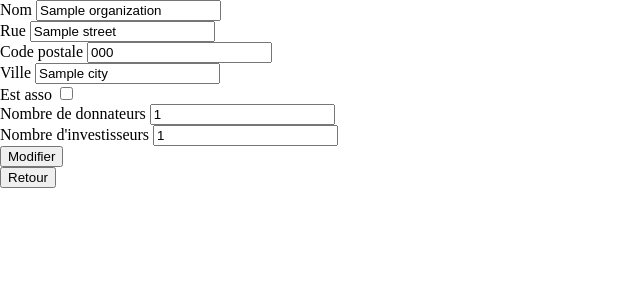
After one commit to LamsaLL/projet-php, a PHP site: template View/modifyOrganization.php in a window 1280 px wide. The commit adds this page. Shown: the top 300 px of the page, without its empty margins (0-640 px from the left). Run offline with PHP 8.4, Linux system fonts and the light colour scheme; the template is opened without the code that fills it: most values are stand-ins (such as "Sample title", 1, 10 or a date in 2020).

Commit message:
Add, Delete & Modifier Activities and Organizations

```diff
--- a/Model/Managers/PDOManager.php
+++ b/Model/Managers/PDOManager.php
@@ -205,4 +205,10 @@ abstract class PDOManager
      * @return PDOStatement
      */
     public abstract function delete(int $id) : PDOStatement;
+
+    /**
+     * @param Entity $e
+     * @return PDOStatement
+     */
+    public abstract function update(Entity $e) : PDOStatement;
 }
--- /dev/null
+++ b/View/modifyOrganization.php
@@ -0,0 +1,42 @@
+<!DOCTYPE html>
+<html lang="fr">
+
+<head>
+    <meta charset="UTF-8">
+    <title><?= $title ?></title>
+    <link rel="stylesheet" href="style/style.css" />
+</head>
+
+<body>
+<form action="index.php?action=addOrganization" method="post">
+    <?php
+    if (isset($organization)) { ?>
+        <label for="name">Nom</label>
+        <input required type="text" name="name" value="<?=$organization->getName()?>"></br>
+
+        <label for="street">Rue</label>
+        <input required type="text" name="street" value="<?=$organization->getStreet()?>"></br>
+
+        <label for="postalCode">Code postale</label>
+        <input required type="text" maxlength="5" name="postalCode" value="<?=$organization->getPostalCode()?>"></br>
+
+        <label for="city">Ville</label>
+        <input required type="text" name="city" value="<?=$organization->getCity()?>"></br>
+
+        <label for="isAsso">Est asso</label>
+        <input type="checkbox" name="isAsso" value="<?=$organization->getIsAssociation()?>" <?php if($organization->getIsAssociation() == 1){echo "checked";} ?>></br>
+
+        <label for="donorsNumber">Nombre de donnateurs</label>
+        <input type="number" min="1" name="donorsNumber" value="<?=$organization->getDonorsNumber()?>"></br>
+
+        <label for="investorsNumber">Nombre d'investisseurs</label>
+        <input type="number" min="1" name="investorsNumber" value="<?=$organization->getInvestorsNumber()?>"></br>
+
+        <input type="hidden" name="editOrganization" value="<?=$organization->getId()?>" />
+        <input type="submit" name="edit" value="Modifier">
+    <?php } ?>
+</form>
+<a href="index.php"><button>Retour</button></a><br />
+</body>
+
+</html>
--- a/View/viewActivities.php
+++ b/View/viewActivities.php
@@ -10,7 +10,7 @@
 <body>
     <form method="post" action="index.php?action=addActivity">
         <label for="label">Nom</label>
-        <input required type="text" name="label">
+        <input required type="text" name="label" value="">
 
         <input type="submit" name="add" value="Ajouter">
     </form>
@@ -30,8 +30,8 @@
                 <td><?php echo $activity->getId(); ?></td>
                 <td><?php echo $activity->getLabel(); ?></td>
                 <td>
-                    <a href="index.php?action=viewActivity&id=<?= $activity->getId()?>">Détail</a>
-                    <button>Modifier</button>
+                    <a href="index.php?action=viewActivity&id=<?= $activity->getId()?>"><button>Détail</button></a>
+                    <a href="index.php?action=modifyActivity&id=<?= $activity->getId()?>"><button>Modifier</button></a>
                     <a href="index.php?action=deleteActivity&id=<?= $activity->getId()?>"><button>Supprimer</button></a>
                 </td>
             </tr>
--- a/View/viewOrganizations.php
+++ b/View/viewOrganizations.php
@@ -60,9 +60,8 @@
                 <td><?php echo $organization->getDonorsNumber(); ?></td>
                 <td><?php echo $organization->getInvestorsNumber(); ?></td>
                 <td>
-                    <a href="index.php?action=viewOrganization&id=<?= $organization->getId()?>">Détail
-                    </a>
-                    <button>Modifier</button>
+                    <a href="index.php?action=viewOrganization&id=<?= $organization->getId()?>"><button>Détail</button></a>
+                    <a href="index.php?action=modifyOrganization&id=<?= $organization->getId()?>"><button>Modifier</button></a>
                     <a href="index.php?action=deleteOrganization&id=<?= $organization->getId()?>"><button>Supprimer</button></a>
                 </td>
 
```
Also changed, not shown: Controller/AController.php (+9 -0 lines), Controller/ActivityController.php (+24 -3 lines), Controller/OrganizationController.php (+20 -1 lines), Model/Managers/ActivityManager.php (+18 -0 lines), Model/Managers/OrganizationManager.php (+15 -0 lines), View/modifyActivity.php (added, +23 -0 lines), index.php (+14 -0 lines), 1 other file.
